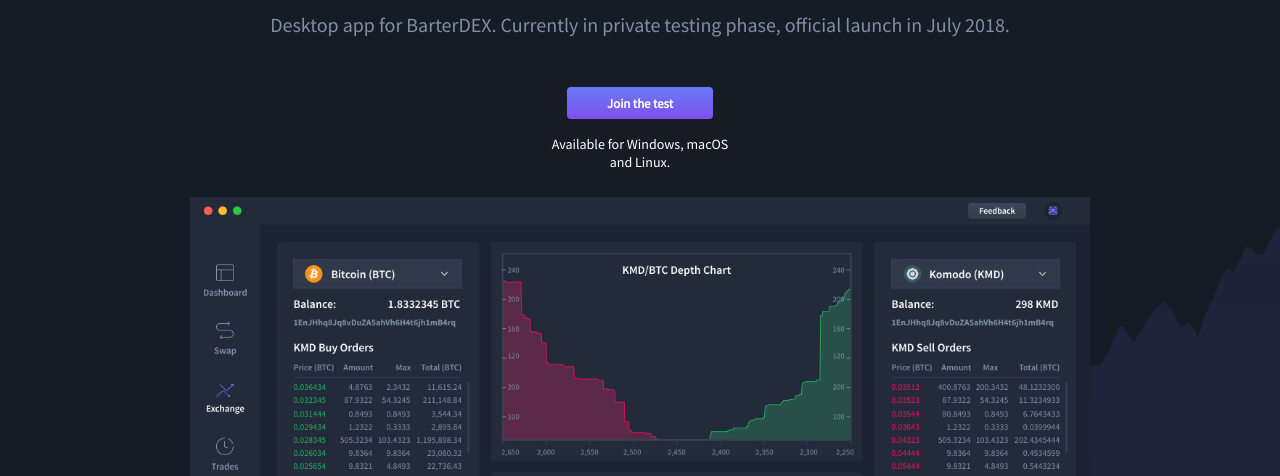
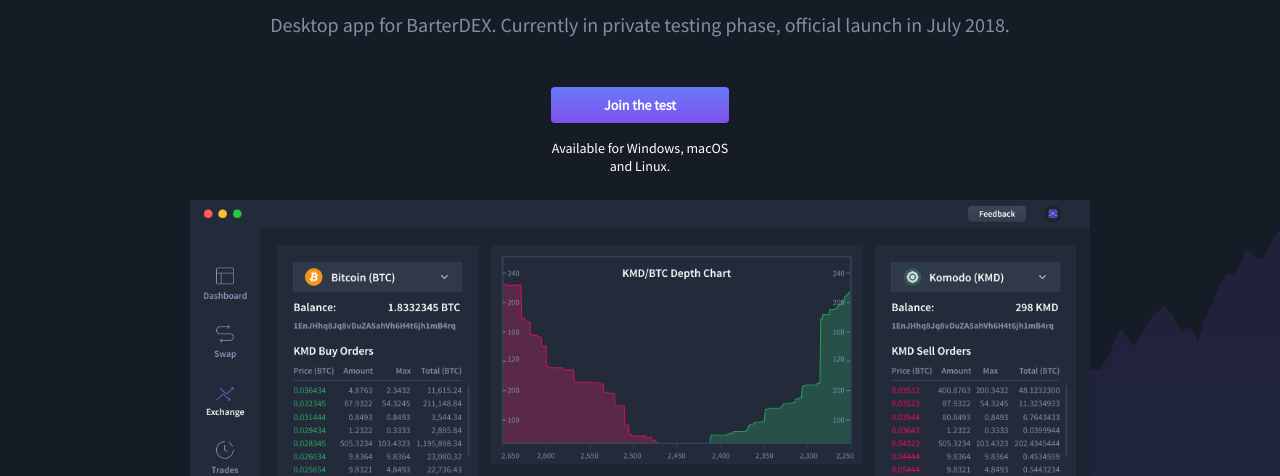
Before and after one commit to atomiclabs/hyperdex-site, a Gatsby site: page / in a window 1280 px wide. Shown: the part 321-797 px from the top of the page. Built offline with nearby package versions, Linux system fonts and the light colour scheme; Gatsby itself is replaced by a stand-in of ours.

Commit message:
Fixed button, added :hover

```diff
--- a/src/components/Button/index.module.css
+++ b/src/components/Button/index.module.css
@@ -4,10 +4,15 @@
     border-radius: 0.25rem;
     border: none;
     color: #fff;
-    padding: .5rem 2.5rem;
+    padding: .5625rem 2.5rem;
     font-family: 'Source Sans Pro', sans-serif;
-    line-height: 1rem;
     font-weight: 600;
-    font-size: 0.8rem;
+    font-size: 0.875rem;
+    line-height: 1.125rem;
     cursor: pointer;
+    width: 178px;
   }
+
+  .button:hover {
+  background: linear-gradient(180deg, #6B7FFF 0%, #8654FA 97.78%);
+  }
```
